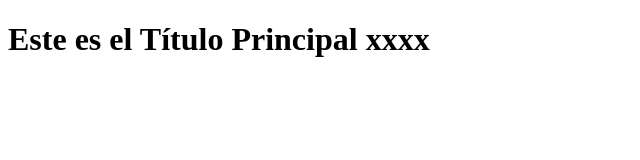
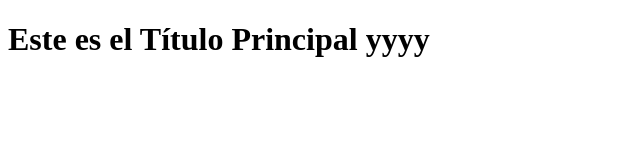
Before and after one commit to nievesEgibideAlumno/Clase07, a plain HTML site: page index.html in a window 1280 px wide. Shown: the full height of the page, 0-640 px from the left. Drawn offline with Linux system fonts and the light colour scheme.

Commit message:
Update index.html

```diff
--- a/index.html
+++ b/index.html
@@ -4,6 +4,6 @@
     <title>Mi Página con Solo un Título</title>
 </head>
 <body>
-    <h1>Este es el Título Principal xxxx</h1>
+    <h1>Este es el Título Principal yyyy</h1>
 </body>
 </html>
```
